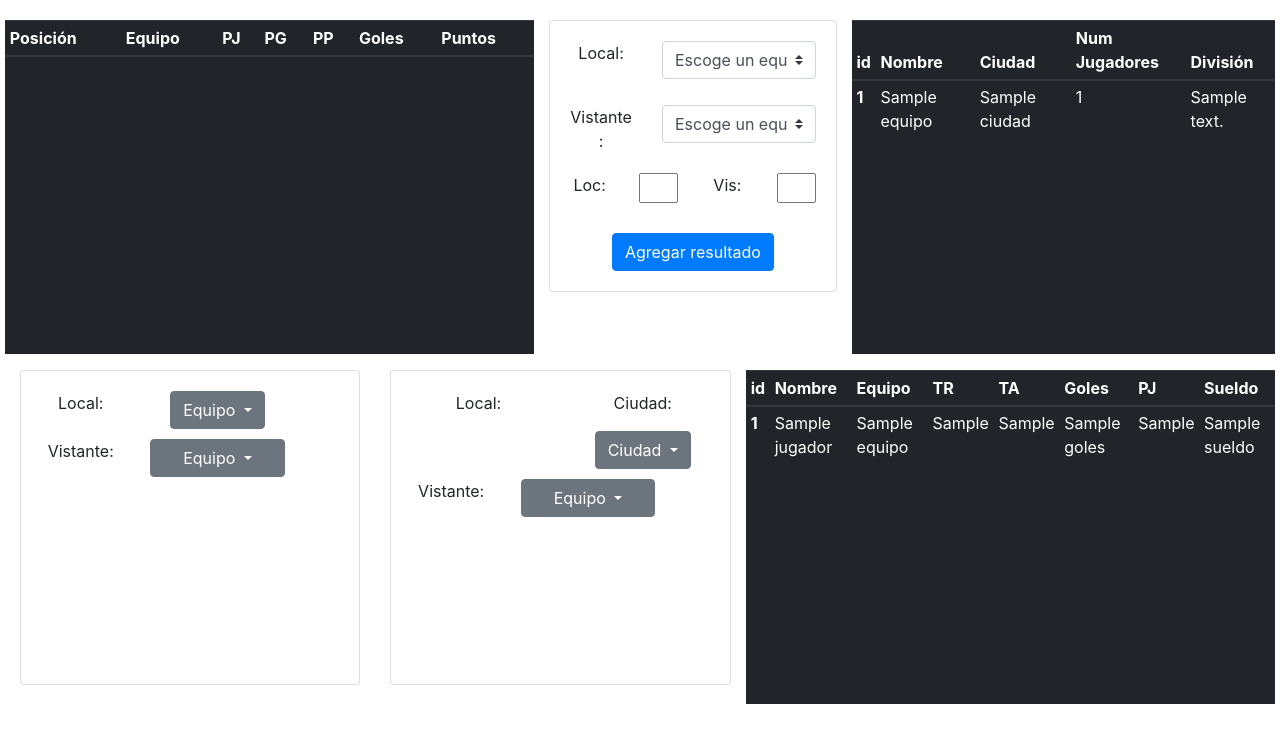
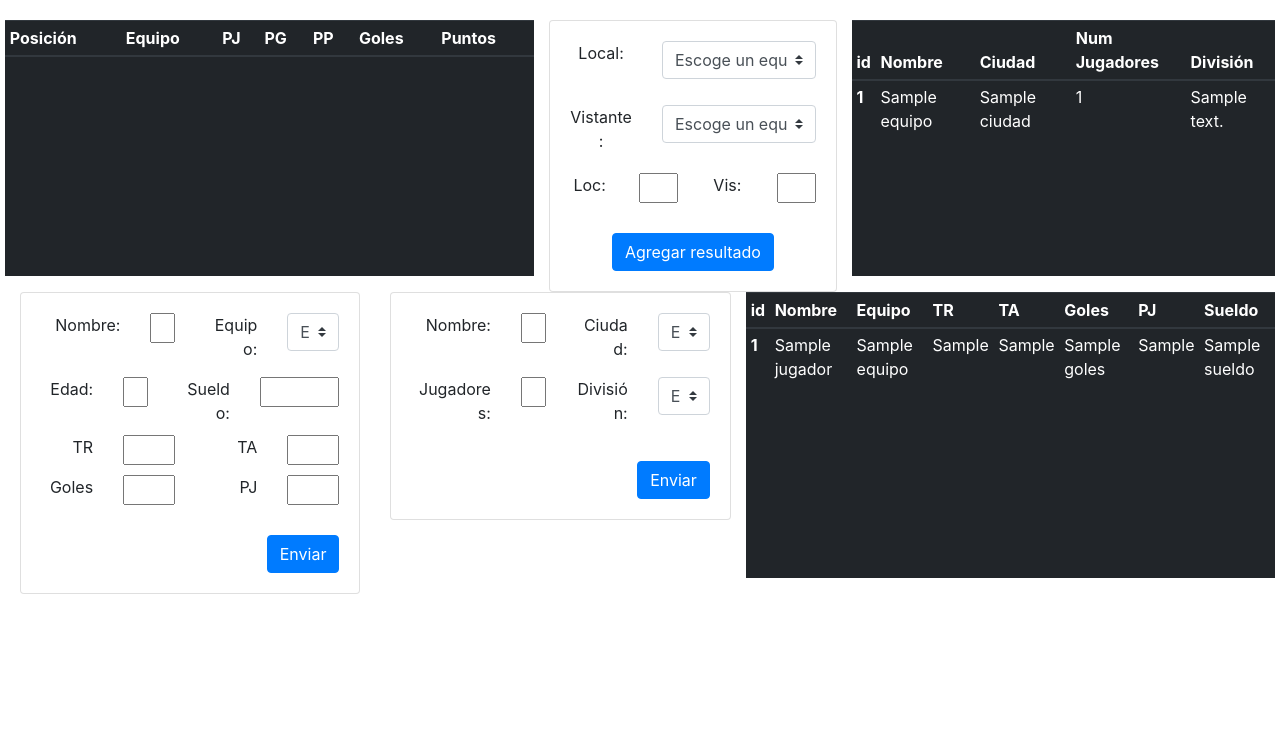
Before and after one commit to Jgmaza/test, a Flask app: template templates/index.html in a window 1280 px wide. Shown: the top 743 px of the page. Run offline with Flask 2, Linux system fonts and the light colour scheme; the template is opened without the code that fills it: most values are stand-ins (such as "Sample title", 1, 10 or a date in 2020); lists and menus that the app fills with data are empty; parts of the project's set-up code (start-up, migrations or seed data) failed here and were passed over; some libraries are stand-ins or nearby versions.

Commit message:
Solo falta una tabla

```diff
--- a/main.py
+++ b/main.py
@@ -1,6 +1,8 @@
+from asyncio.windows_events import NULL
+from pickle import BININT
 from models import *
 from flask_sqlalchemy import SQLAlchemy
-from flask import Flask,Blueprint, render_template, request
+from flask import Flask, Blueprint, render_template, request
 
 
 app = Flask(__name__)
@@ -11,10 +13,57 @@ db = SQLAlchemy(app)
 m = Blueprint('main', __name__)
 
 
-@m.route('/')
+@m.route('/', methods=['POST', 'GET'])
 def index():
     if request.method == 'POST':
-        print("a")
+        try:
+            eloc = int(request.form['e-loc']) - 1
+            evis = int(request.form['e-vis']) - 1
+            loc = int(request.form['loc'])
+            vis = int(request.form['vis'])
+            c = Partido(equipo_local=eloc,
+                        equipo_visitante=evis,
+                        goles_local=loc,
+                        goles_visitante=vis)
+            db.session.merge(c)
+            db.session.commit()
+        except:
+            try:
+                ciudad = int(request.form['ciudad']) - 1
+                division = int(request.form['division']) - 1
+                nombre = (request.form['nombre'])
+                num = int(request.form['num_jugadores'])
+                c = Equipo(nombre=nombre,
+                           num_jugadores=num,
+                           division=division,
+                           ciudad=ciudad)
+                db.session.merge(c)
+                db.session.commit()
+            except:
+                try:
+                    equipo = int(request.form['equipo']) - 1
+                    e = Equipo.query.filter(Equipo.id == equipo).one()
+                    e.num_jugadores += 1
+                    db.session.merge(e)
+                    db.session.commit()
+                    nombre = (request.form['nombre'])
+                    edad = int(request.form['edad'])
+                    sueldo = int(request.form['sueldo'])
+                    tr = int(request.form['tr'])
+                    ta = int(request.form['ta'])
+                    goles = int(request.form['goles'])
+                    pj = int(request.form['pj'])
+                    c = Jugador(nombre=nombre,
+                                id_equipo=equipo,
+                                edad=edad,
+                                sueldo=sueldo,
+                                tr=tr, ta=ta,
+                                goles=goles, pj=pj)
+                    db.session.merge(c)
+                    db.session.commit()
+                except:
+                    print("F")
+
     jugadores1 = Jugador.query.all()
     equipos1 = Equipo.query.all()
     equipos = []
@@ -29,7 +78,8 @@ def index():
                           "edad": e.edad, "sueldo": e.sueldo, "tr": e.tr, "ta": e.ta,
                           "goles": e.goles, "pj": e.pj})
     ciudades = Ciudad.query.all()
-    return render_template('index.html', ciudades=ciudades, equipos=equipos, jugadores=jugadores)
+    divisiones = Division.query.all()
+    return render_template('index.html', divisiones=divisiones, ciudades=ciudades, equipos=equipos, jugadores=jugadores)
 
 
 app.register_blueprint(m)
--- a/templates/index.html
+++ b/templates/index.html
@@ -12,7 +12,7 @@
 
 <body>
     <div style="padding: 20px;">
-        <div class="row" style="height: 350px;">
+        <div class="row">
             <table class="table table-sm table-hover table-dark col-5">
                 <thead>
                     <tr>
@@ -33,9 +33,9 @@
                 </tbody>
             </table>
             <div class="col">
-                <form action="POST">
-                    <div id="bodym">
-                        <div class="card text-center" style="height: 90%;">
+                <form method="POST" action="">
+
+                    <div class="card text-center" >
 
                         <div class="card-body">
                             <div class="row">
@@ -71,22 +71,24 @@
                                     <p class="card-text">Loc:</p>
                                 </div>
                                 <div class="col-3">
-                                        <input type="number" name="loc" style="display: inline-block; width: 100%;" required>
+                                    <input type="number" name="loc" style="display: inline-block; width: 100%;"
+                                        required>
                                 </div>
                                 <div class="col-3">
                                     <p class="card-text">Vis:</p>
                                 </div>
                                 <div class="col-3">
-                                        <input type="number" name="vis" style="display: inline-block; width: 100%;" required>
+                                    <input type="number" name="vis" style="display: inline-block; width: 100%;"
+                                        required>
                                 </div>
 
 
                             </div>
-                                <input style="margin-top: 30px;" type="submit" id="btmodal" class="btn btn-primary"
+                            <input style="margin-top: 30px;" type="submit" class="btn btn-primary"
                                 value="Agregar resultado">
                         </div>
                     </div>
-                    </div>
+
                 </form>
             </div>
             <table class="table table-sm table-hover table-dark col-4">
@@ -112,99 +114,142 @@
                 </tbody>
             </table>
         </div>
-        <div class="row" style="height: 350px;">
+        <div class="row">
             <div class="col">
-                <div class="card text-center" style="height: 90%;">
+                <form method="POST" action="">
+
+                    <div class="card text-right">
+
                         <div class="card-body">
                             <div class="row">
                                 <div class="col-4">
-                                <p class="card-text">Local:</p>
+                                    <p class="card-text">Nombre:</p>
                                 </div>
-                            <div class="col-6">
-                                <div class="dropdown">
-                                    <button class="btn btn-secondary dropdown-toggle" type="button"
-                                        id="dropdownMenuButton" data-toggle="dropdown" aria-haspopup="true"
-                                        aria-expanded="false">
-                                        Equipo
-                                    </button>
-                                    <div class="dropdown-menu" aria-labelledby="dropdownMenuButton">
+                                <div class="col-2">
+                                    <input type="text" name="nombre" style="display: inline-block; width: 100%;"
+                                        required>
+                                </div>
+                                <div class="col-3">
+                                    <p class="card-text">Equipo:</p>
+                                </div>
+                                <div class="col">
+                                    <div class="input-group mb-3">
+                                        <select class="custom-select" name="equipo" required>
+                                            <option value="">Escoge un equipo</option>
                                             {% for equipo in equipos %}
-                                        <a class="dropdown-item" href="#">{{equipo.nombre}}</a>
+                                            <option value="{{equipo.id + 1}}">{{equipo.nombre}}</option>
                                             {% endfor %}
+                                        </select>
                                     </div>
                                 </div>
                             </div>
+                            <div class="row" style="margin-top: 10px;">
+                                <div class="col-3">
+                                    <p class="card-text">Edad:</p>
+                                </div>
+                                <div class="col-2">
+                                    <input type="number" name="edad" style="display: inline-block; width: 100%;"
+                                        required>
+                                </div>
+                                <div class="col-3">
+                                    <p class="card-text">Sueldo:</p>
+                                </div>
+                                <div class="col">
+                                    <input type="number" name="sueldo" style="display: inline-block; width: 100%;"
+                                        required>
+                                </div>
+                            </div>
+                            <div class="row" style="margin-top: 10px;">
+                                <div class="col-3">
+                                    <p class="card-text">TR</p>
+                                </div>
+                                <div class="col-3">
+                                    <input type="number" name="tr" style="display: inline-block; width: 100%;" required>
+                                </div>
+                                <div class="col-3">
+                                    <p class="card-text">TA</p>
+                                </div>
+                                <div class="col-3">
+                                    <input type="number" name="ta" style="display: inline-block; width: 100%;" required>
+                                </div>
+                            </div>
+                            <div class="row" style="margin-top: 10px;">
+                                <div class="col-3">
+                                    <p class="card-text">Goles</p>
+                                </div>
+                                <div class="col-3">
+                                    <input type="number" name="goles" style="display: inline-block; width: 100%;"
+                                        required>
+                                </div>
+                                <div class="col-3">
+                                    <p class="card-text">PJ</p>
+                                </div>
+                                <div class="col-3">
+                                    <input type="number" name="pj" style="display: inline-block; width: 100%;" required>
+                                </div>
+                            </div>
 
+                            <input style="margin-top: 30px;" type="submit" class="btn btn-primary" value="Enviar">
+                        </div>
+                    </div>
+
+                </form>
+            </div>
+            <div class="col">
+                <form method="POST" action="">
+
+                    <div class="card text-right" style="height: 90%;">
+
+                        <div class="card-body">
+                            <div class="row">
+                                <div class="col-4">
+                                    <p class="card-text">Nombre:</p>
+                                </div>
+                                <div class="col-2">
+                                    <input type="text" name="nombre" style="display: inline-block; width: 100%;"
+                                        required>
+                                </div>
+                                <div class="col-3">
+                                    <p class="card-text">Ciudad:</p>
+                                </div>
+                                <div class="col">
+                                    <div class="input-group mb-3">
+                                        <select class="custom-select" name="ciudad" required>
+                                            <option value="">Escoge una ciudad</option>
+                                            {% for equipo in ciudades %}
+                                            <option value="{{equipo.id + 1}}">{{equipo.nombre}}</option>
+                                            {% endfor %}
+                                        </select>
+                                    </div>
+                                </div>
                             </div>
                             <div class="row" style="margin-top: 10px;">
                                 <div class="col-4">
-                                <p class="card-text">Vistante:</p>
+                                    <p class="card-text">Jugadores:</p>
                                 </div>
-                            <div class="col-6">
-                                <div class="dropdown">
-                                    <button class="btn btn-secondary dropdown-toggle" type="button"
-                                        id="dropdownMenuButton" data-toggle="dropdown" aria-haspopup="true"
-                                        aria-expanded="false" style="width: 100%;">
-                                        Equipo
-                                    </button>
-                                    <div class="dropdown-menu" aria-labelledby="dropdownMenuButton">
-                                        {% for equipo in equipos %}
-                                        <a class="dropdown-item" href="#">{{equipo.nombre}}</a>
+                                <div class="col-2">
+                                    <input type="number" name="num_jugadores"
+                                        style="display: inline-block; width: 100%;" required>
+                                </div>
+                                <div class="col-3">
+                                    <p class="card-text">División:</p>
+                                </div>
+                                <div class="col">
+                                    <div class="input-group mb-3">
+                                        <select class="custom-select" name="division" required>
+                                            <option value="">Escoge una división</option>
+                                            {% for equipo in divisiones %}
+                                            <option value="{{equipo.id + 1}}">{{equipo.nombre}}</option>
                                             {% endfor %}
+                                        </select>
                                     </div>
                                 </div>
                             </div>
-
-                        </div>
-                    </div>
-                </div>
-            </div>
-            <div class="col">
-                <div class="card text-center" style="height: 90%;">
-                    <div class="card-body">
-                        <div class="row">
-                            <div class="col-6">
-                                <p class="card-text">Local:</p>
-                            </div>
-                            <div class="col-6">
-                                <p class="card-text">Ciudad:</p>
-                                <div class="dropdown">
-                                    <button class="btn btn-secondary dropdown-toggle" type="button"
-                                        id="dropdownMenuButton" data-toggle="dropdown" aria-haspopup="true"
-                                        aria-expanded="false">
-                                        Ciudad
-                                    </button>
-                                    <div class="dropdown-menu" aria-labelledby="dropdownMenuButton">
-                                        {% for equipo in ciudades %}
-                                        <a class="dropdown-item" href="#">{{equipo.nombre}}</a>
-                                        {% endfor %}
-                                    </div>
+                            <input style="margin-top: 30px;" type="submit" class="btn btn-primary" value="Enviar">
                         </div>
                     </div>
 
-                        </div>
-                        <div class="row" style="margin-top: 10px;">
-                            <div class="col-4">
-                                <p class="card-text">Vistante:</p>
-                            </div>
-                            <div class="col-6">
-                                <div class="dropdown">
-                                    <button class="btn btn-secondary dropdown-toggle" type="button"
-                                        id="dropdownMenuButton" data-toggle="dropdown" aria-haspopup="true"
-                                        aria-expanded="false" style="width: 100%;">
-                                        Equipo
-                                    </button>
-                                    <div class="dropdown-menu" aria-labelledby="dropdownMenuButton">
-                                        {% for equipo in equipos %}
-                                        <a class="dropdown-item" href="#">{{equipo.nombre}}</a>
-                                        {% endfor %}
-                                    </div>
-                                </div>
-                            </div>
-
-                        </div>
-                    </div>
-                </div>
+                </form>
             </div>
             <table class="table table-sm table-hover table-dark col-5">
                 <thead>
```
Lines whose indentation alone changed are shown as unchanged.
